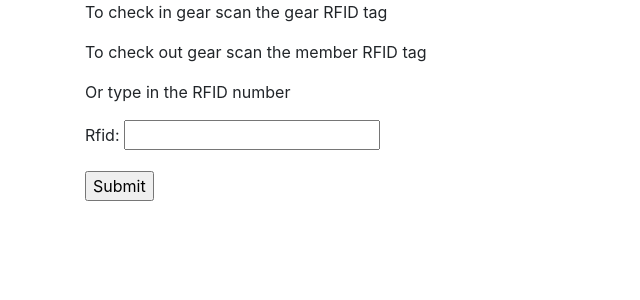
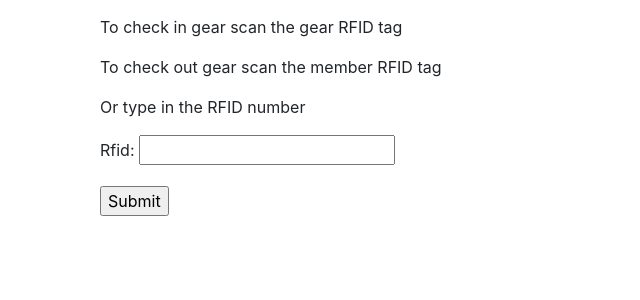
Before and after one commit to ExcursionClub/ExCSystem, a Django app: page /kiosk/ in a window 1280 px wide. Shown: the part 80-380 px from the top of the page, without its empty margins (0-640 px from the left). Run offline with Django 3.2, Linux system fonts and the light colour scheme; the visitor is signed in with stand-in values (Sample User, id 1); some libraries are stand-ins or nearby versions.

Commit message:
Add horizontal padding to main

```diff
--- /dev/null
+++ b/kiosk/static/kiosk/style.css
@@ -0,0 +1,3 @@
+.main {
+    padding: 15px 30px !important;
+}
--- a/kiosk/templates/base.html
+++ b/kiosk/templates/base.html
@@ -1,6 +1,9 @@
+{% load static %}
+
 <!DOCTYPE html>
 <html>
 <head>
+    <link rel="stylesheet" type="text/css" href="{% static 'kiosk/style.css' %}">
     <link rel="stylesheet"
           href="https://maxcdn.bootstrapcdn.com/bootstrap/4.0.0/css/bootstrap.min.css"
           integrity="sha384-Gn5384xqQ1aoWXA+058RXPxPg6fy4IWvTNh0E263XmFcJlSAwiGgFAW/dAiS6JXm"
@@ -57,7 +60,7 @@
         </div>
     </nav>
 </div>
-<main class="container">
+<main class="container main">
     {% block content %}
     {% endblock %}
 </main>
```
Also changed, not shown: kiosk/static/__init__.py (added), kiosk/static/kiosk/__init__.py (added).
